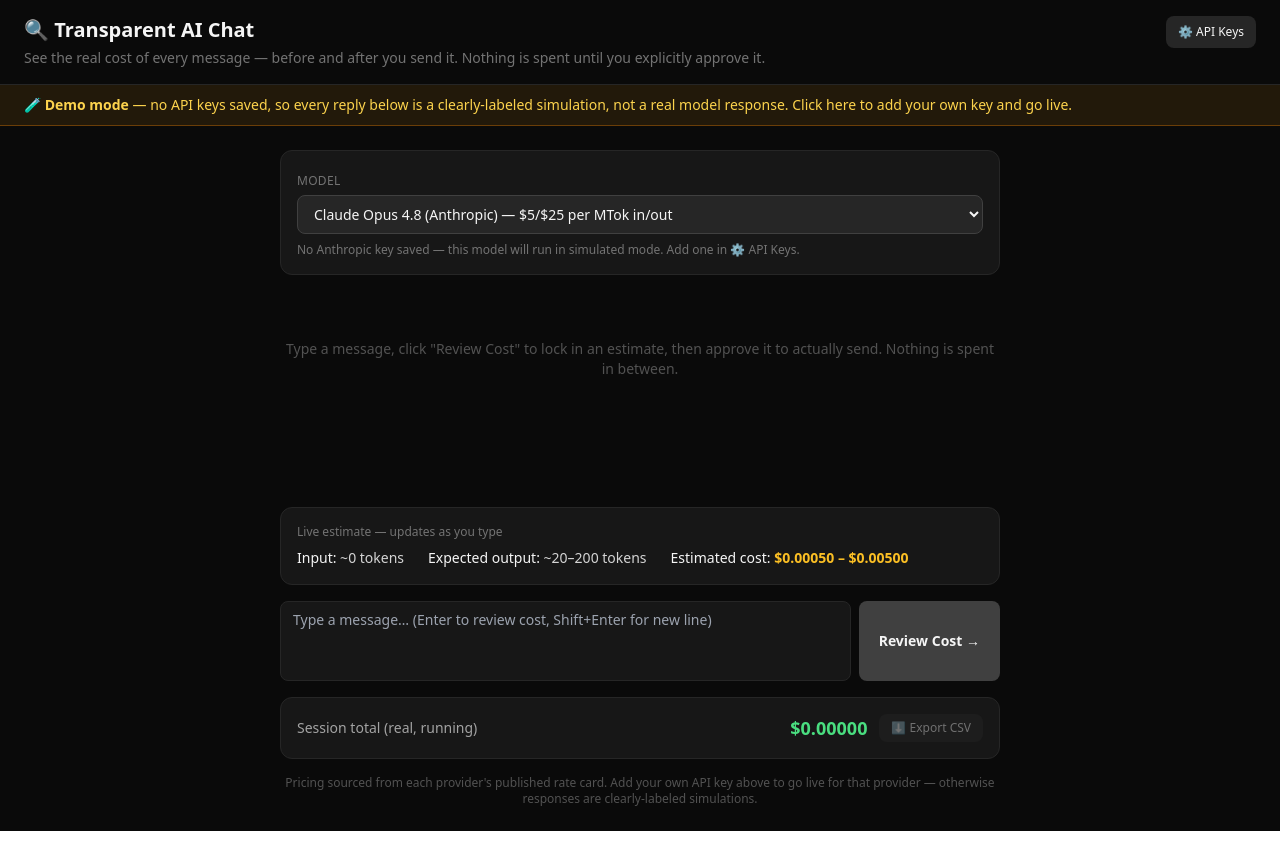
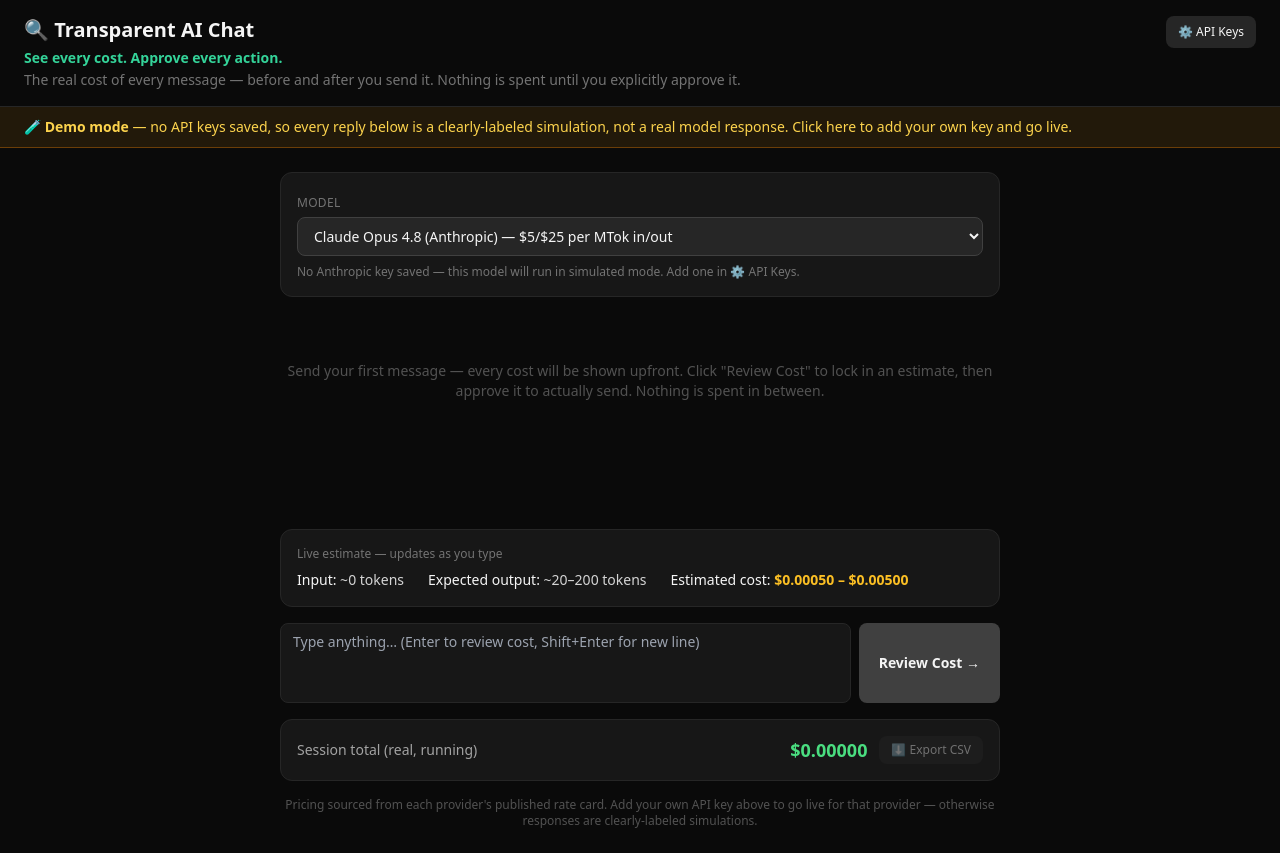
Before and after one commit to runjohnray2-lgtm/transparent-ai-chat, a Next.js app: page / in a window 1280 px wide. Before the commit the page ends 831 px from the top, so only its background shows below. Built offline with nearby package versions, Linux system fonts and the light colour scheme.

Commit message:
Sharpen tagline + surface model name in approve modal (copy polish only, no logic changes)

```diff
--- a/app/page.tsx
+++ b/app/page.tsx
@@ -150,9 +150,12 @@
       <header className="border-b border-neutral-800 px-6 py-4 flex items-start justify-between">
         <div>
           <h1 className="text-xl font-bold">🔍 Transparent AI Chat</h1>
-          <p className="text-sm text-neutral-500 mt-1">
-            See the real cost of every message — before and after you send it. Nothing is spent
-            until you explicitly approve it.
+          <p className="text-sm font-semibold text-emerald-400 mt-1">
+            See every cost. Approve every action.
+          </p>
+          <p className="text-sm text-neutral-500 mt-0.5">
+            The real cost of every message — before and after you send it. Nothing is spent until
+            you explicitly approve it.
           </p>
         </div>
         <button
@@ -232,8 +235,9 @@
         <div className="flex-1 space-y-3 overflow-y-auto min-h-[200px]">
           {turns.length === 0 && (
             <p className="text-sm text-neutral-600 text-center mt-12">
-              Type a message, click &quot;Review Cost&quot; to lock in an estimate, then approve it
-              to actually send. Nothing is spent in between.
+              Send your first message — every cost will be shown upfront. Click &quot;Review
+              Cost&quot; to lock in an estimate, then approve it to actually send. Nothing is spent
+              in between.
             </p>
           )}
           {turns.map((t, i) => (
@@ -273,12 +277,15 @@
         {lockedEstimate && (
           <div className="bg-amber-950/20 border-2 border-amber-700/50 rounded-xl p-4 space-y-3">
             <div className="flex items-center gap-2 text-sm font-semibold text-amber-400">
-              ⏸️ Review before sending — nothing has been spent yet
+              ⏸️ Approve this request?
             </div>
             <p className="text-sm text-neutral-300 bg-neutral-900/60 rounded-lg p-2 max-h-24 overflow-y-auto">
               {pendingMessage}
             </p>
             <div className="flex flex-wrap gap-x-6 gap-y-1 text-sm">
+              <span>
+                Model: <span className="text-neutral-300">{model.label}</span>
+              </span>
               <span>
                 Input: <span className="text-neutral-300">~{lockedEstimate.inputTokens} tokens</span>
               </span>
@@ -295,6 +302,7 @@
                 </span>
               </span>
             </div>
+            <p className="text-xs text-neutral-500">Nothing has been spent yet.</p>
             <div className="flex gap-2 pt-1">
               <button
                 onClick={approveAndSend}
@@ -352,7 +360,7 @@
               }
             }}
             disabled={pendingMessage !== null}
-            placeholder="Type a message… (Enter to review cost, Shift+Enter for new line)"
+            placeholder="Type anything… (Enter to review cost, Shift+Enter for new line)"
             className="flex-1 bg-neutral-900 border border-neutral-800 rounded-lg px-3 py-2 text-sm resize-none h-20 disabled:opacity-50"
           />
           <button
```
